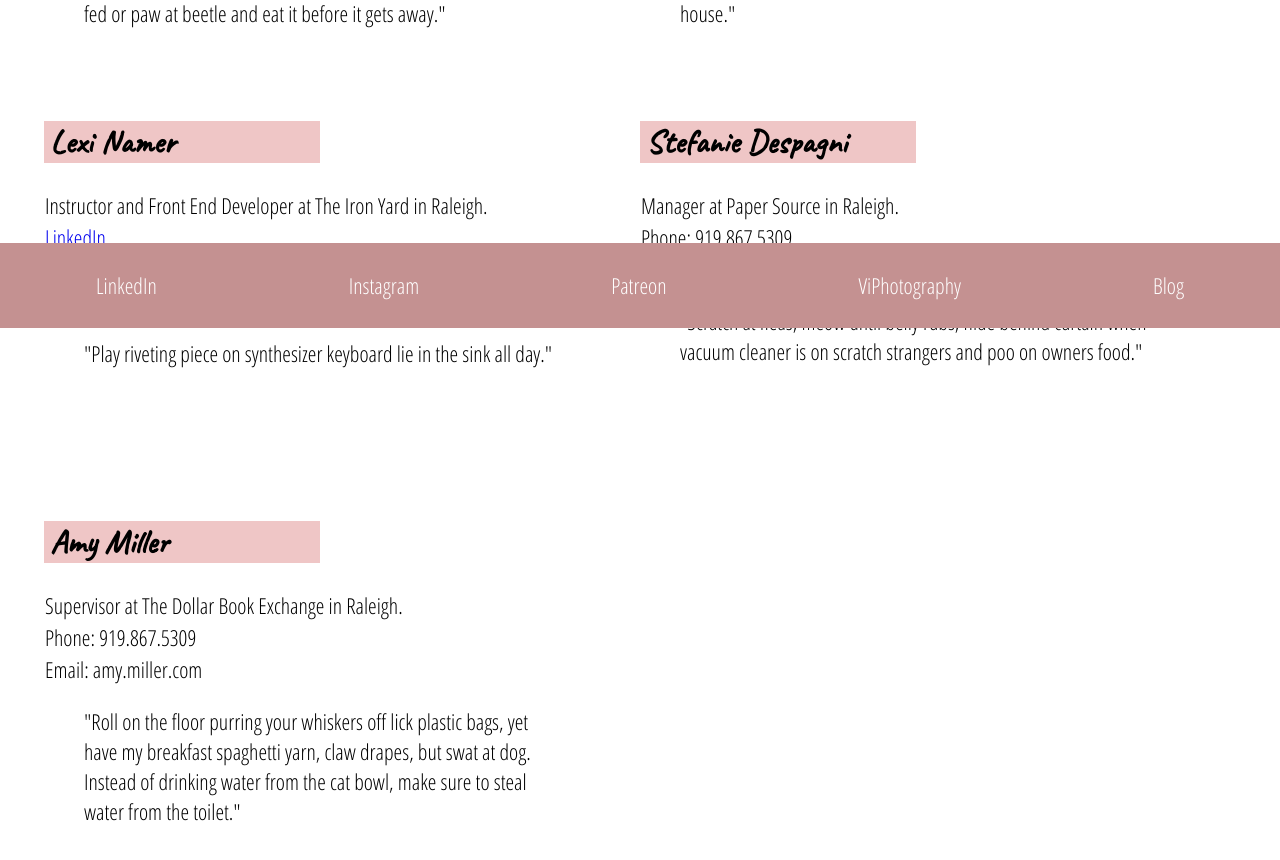
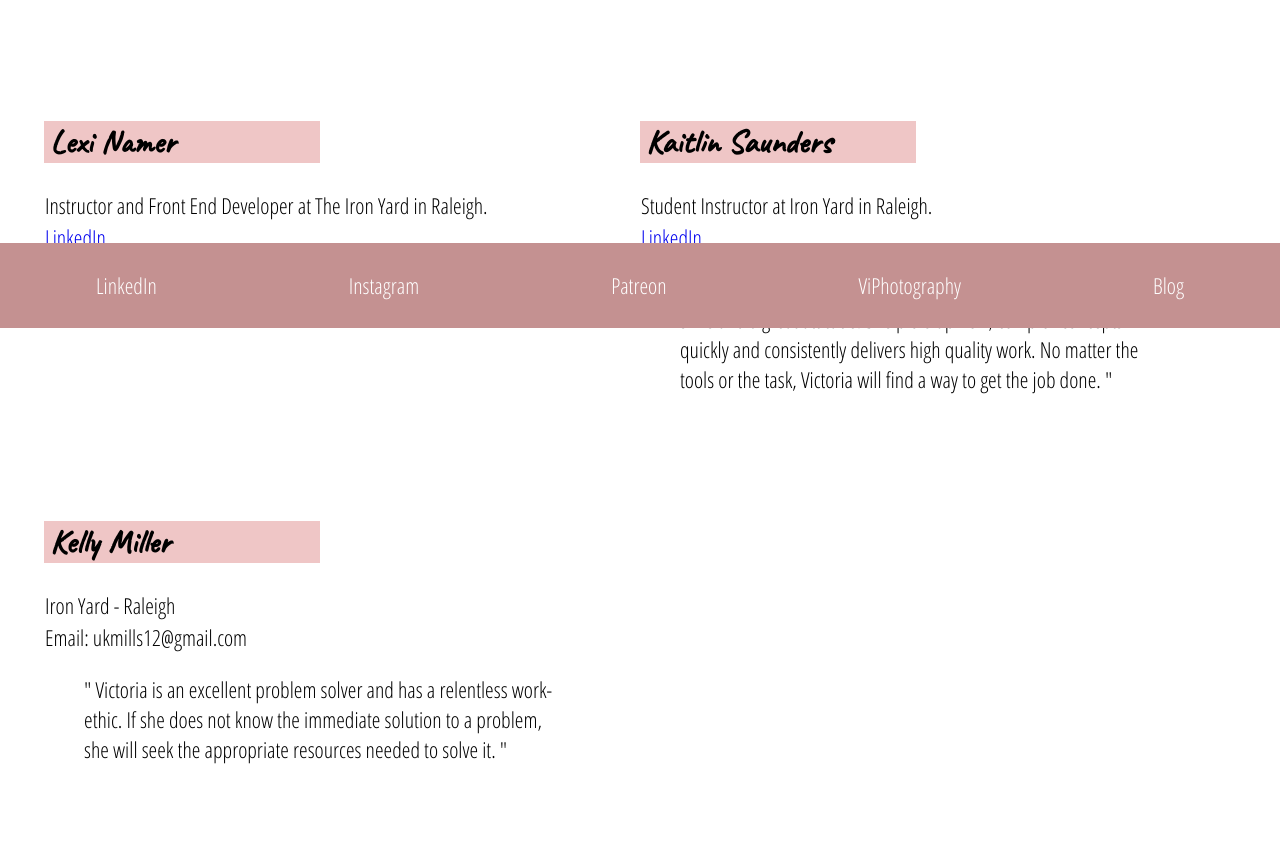
Before and after one commit to victoriarainc/portfolioapp, a React (Create React App) app: page /references in a window 1280 px wide. Shown: the part 472-1332 px from the top of the page. Built offline with nearby package versions, Linux system fonts and the light colour scheme.

Commit message:
cleaning up code and added headshot image

```diff
--- a/src/components/App.js
+++ b/src/components/App.js
@@ -2,11 +2,18 @@ import React, { Component } from 'react';
 // import BaseLayout from './BaseLayout.js';
 import '../styles/App.css';
 
+import '../images/vi.jpg'
+
 class App extends Component {
   render() {
     return (
-      <h1> Hi! I'm Victoria. Click on one of the links above to
-      learn a little more about me! </h1>
+      <div>
+      <img src="../images/vi.jpg" />
+      <h1> Hi! I'm Victoria. </h1>
+      <p>
+      Click on one of the links above to
+      learn a little more about me! </p>
+      </div>
     );
   }
 }
--- a/src/components/References.js
+++ b/src/components/References.js
@@ -12,7 +12,6 @@ export default class References extends Component {
           <h2>Stacey Vernon</h2>
           <p>Campus director at The Iron Yard in Raleigh.</p>
           <a href="https://www.linkedin.com/in/staceyvernon/">LinkedIn</a>
-          <p>Phone: 919.867.5309</p>
           <p>Email: stacey@vernon.com</p>
           <blockquote>"Sleep on keyboard meowwww jump launch to pounce upon little yarn mouse, bare fangs at toy run hide in litter box until treats are fed or paw at beetle and eat it before it gets away."</blockquote>
         </div>
@@ -21,7 +20,6 @@ export default class References extends Component {
           <h2>Doug Hughes</h2>
           <p>Instructor and Full Stack Developer at The Iron Yard in Raleigh.</p>
           <a href="https://www.linkedin.com/in/doug-hughes/">LinkedIn</a>
-          <p>Phone: 919.867.5309</p>
           <p>Email: doug@hughes.com</p>
           <blockquote>"Dream about hunting birds knock over christmas tree spend all night ensuring people don't sleep yet chase the pig around the house."</blockquote>
         </div>
@@ -30,25 +28,22 @@ export default class References extends Component {
           <h2>Lexi Namer</h2>
           <p>Instructor and Front End Developer at The Iron Yard in Raleigh.</p>
           <a href="https://www.linkedin.com/in/lexinamer/">LinkedIn</a>
-          <p>Phone: 919.867.5309</p>
-          <p>Email: lexi@namer.com</p>
           <blockquote>"Play riveting piece on synthesizer keyboard lie in the sink all day."</blockquote>
         </div>
 
         <div className="ref">
-          <h2>Stefanie Despagni</h2>
-          <p>Manager at Paper Source in Raleigh.</p>
-          <p>Phone: 919.867.5309</p>
-          <p>Email: stefanie@despagni.com</p>
-          <blockquote>"Scratch at fleas, meow until belly rubs, hide behind curtain when vacuum cleaner is on scratch strangers and poo on owners food."</blockquote>
+          <h2>Kaitlin Saunders</h2>
+          <p>Student Instructor at Iron Yard in Raleigh.</p>
+          <a href='https://www.linkedin.com/in/kaitlin-saunders/'>LinkedIn</a>
+          <blockquote>"Victoria is an excellent team player with strong communication skills and a great attitude. She picks up new, complex concepts quickly and consistently delivers high quality work. No matter the tools or the task, Victoria will find a way to get the job done. "</blockquote>
         </div>
 
         <div className="ref">
-          <h2>Amy Miller</h2>
-          <p>Supervisor at The Dollar Book Exchange in Raleigh.</p>
-          <p>Phone: 919.867.5309</p>
-          <p>Email: amy.miller.com</p>
-          <blockquote>"Roll on the floor purring your whiskers off lick plastic bags, yet have my breakfast spaghetti yarn, claw drapes, but swat at dog. Instead of drinking water from the cat bowl, make sure to steal water from the toilet."</blockquote>
+          <h2>Kelly Miller</h2>
+          <p>Iron Yard - Raleigh</p>
+          <p>Email: ukmills12@gmail.com</p>
+          <blockquote>" Victoria is an excellent problem solver and has a relentless work-ethic. If she does not know the immediate solution to a problem, she will seek the appropriate resources needed to solve it.
+"</blockquote>
         </div>
 
       </section>
```
Also changed, not shown: src/images/vi.jpg (added), 1 other file (tests, documents, lock files or other folders).
